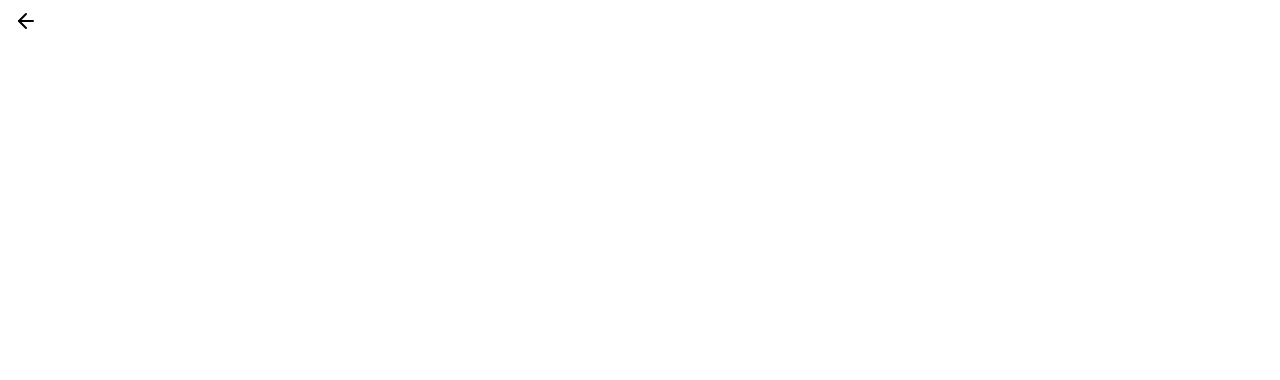
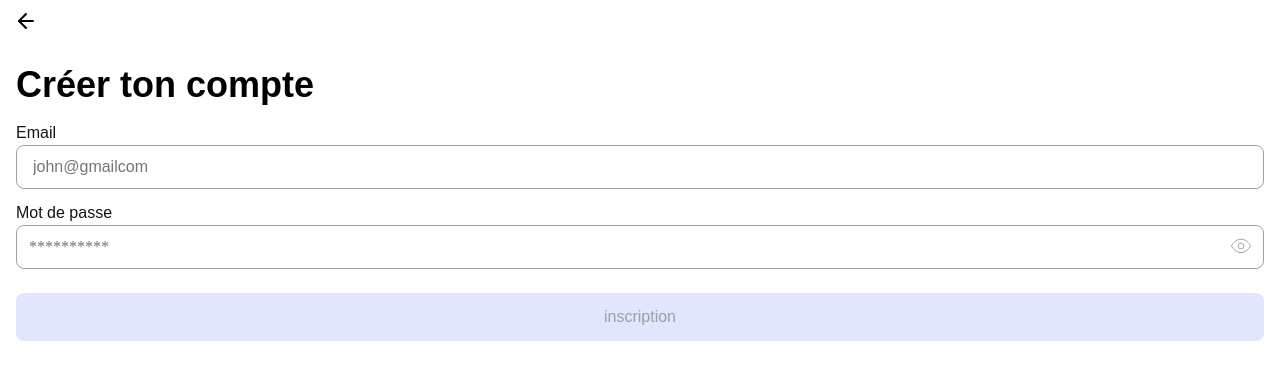
Before and after one commit to chrisnaf92i/dktiv-compet, a Next.js app in the folder frontend/: page /auth/login in a window 1280 px wide. Shown: the top 380 px of the page. Built offline with nearby package versions, Linux system fonts and the light colour scheme.

Commit message:
fix input error

```diff
--- a/frontend/package.json
+++ b/frontend/package.json
@@ -9,6 +9,8 @@
     "lint": "next lint"
   },
   "dependencies": {
+    "@types/js-cookie": "^3.0.6",
+    "js-cookie": "^3.0.5",
     "lucide-react": "^0.479.0",
     "next": "15.2.2",
     "next-cookie": "^2.8.0",
--- a/frontend/src/app/auth/login/page.tsx
+++ b/frontend/src/app/auth/login/page.tsx
@@ -1,9 +1,94 @@
-import React from 'react';
+'use client';
+import { Button } from '@/components/button';
+import { InputText, InputTextWithIcon, Label } from '@/components/input';
+// import OrSeparator from '@/components/or-separator';
+import { BodyText, H1 } from '@/components/text';
+import colors from '@/utils/colors';
+import { useRouter } from 'next/navigation';
+// import colors from '@/utils/colors';
+import React, { useState } from 'react';
+import { toast } from 'react-toastify';
+import styled from 'styled-components';
 
-export default function page() {
+export default function Page() {
+    const [email, setEmail] = useState('');
+    const [password, setPassword] = useState('');
+    const router = useRouter();
     return (
-        <main>
-            <h1></h1>
+        <main style={{ margin: '16px' }}>
+            <H1>Créer ton compte</H1>
+
+            <Form
+                onSubmit={async (e) => {
+                    e.preventDefault();
+                    try {
+                        const response = await fetch(
+                            'http://localhost:4000/api/auth/login',
+                            {
+                                method: 'POST',
+                                headers: { 'Content-Type': 'application/json' },
+                                body: JSON.stringify({
+                                    email,
+                                    password,
+                                }),
+                            },
+                        );
+                        const data = await response.json();
+                        console.log(data);
+                        toast.success("L'utilisateur a été créé avec succès");
+                        localStorage.setItem('isConnected', 'true');
+                        router.push('/');
+                    } catch {
+                        toast.error("Une erreur s'est produite");
+                    }
+                }}
+            >
+                <Label>
+                    Email
+                    <InputText
+                        onChange={(e) => {
+                            setEmail(e.target.value);
+                        }}
+                        type="email"
+                        placeholder="john@gmailcom"
+                        required
+                    />
+                </Label>
+                <Label style={{ marginBottom: '24px' }}>
+                    Mot de passe
+                    <InputTextWithIcon
+                        onChange={(e) => {
+                            setPassword(e.target.value);
+                        }}
+                        type="password"
+                        placeholder="**********"
+                        iconPath="/images/icon/Eye_light.svg"
+                    />
+                    <BodyText
+                        $type="Regular16"
+                        style={{ color: colors.terciary.grey500 }}
+                    ></BodyText>
+                </Label>
+
+                <Button
+                    $enabled={email != '' && password != ''}
+                    disabled={email == '' && password == ''}
+                    type="primary"
+                    onClick={() => {}}
+                >
+                    inscription
+                </Button>
+            </Form>
+            {/* <OrSeparator
+                margin="40px 0"
+                lineColor={colors.terciary.grey300}
+                textColor={colors.base.black}
+            /> */}
         </main>
     );
 }
+
+const Form = styled.form`
+    width: 100%;
+    box-sizing: border-box;
+`;
--- a/frontend/src/components/input.tsx
+++ b/frontend/src/components/input.tsx
@@ -9,8 +9,7 @@ export const InputText = styled.input`
     gap: 4px;
     font-size: 16px;
     padding: 12px 16px;
-    font-family: 'dm-sans';
-    width: 100%;
+    font-family: 'dm-sans', sans-serif;
     align-self: stretch;
     border: 1px solid ${colors.terciary.grey400};
     border-radius: 8px;
@@ -18,11 +17,13 @@ export const InputText = styled.input`
 `;
 
 export const Label = styled.label`
+    display: flex;
+    flex-direction: column;
+    color: ${colors.base.black};
+    font-family: 'dm-sans', sans-serif;
     width: 100%;
-    display: block;
-    color: ${colors.base.black};
-    font-family: 'dm-sans';
     font-size: 16px;
+    box-sizing: border-box;
     font-style: normal;
     font-weight: 400;
     line-height: 24px;
--- a/frontend/src/layout/header.tsx
+++ b/frontend/src/layout/header.tsx
@@ -11,8 +11,7 @@ export default function Header() {
     const navigateBack = () => {
         router.back();
     };
-    return (
-        pathname !== '' && (
+    return pathname !== '/' ? (
         <HeaderContainer>
             <div>
                 {!tabs.some((tab) => pathname === tab.page) && (
@@ -22,7 +21,8 @@ export default function Header() {
                 )}
             </div>
         </HeaderContainer>
-        )
+    ) : (
+        <></>
     );
 }
 
```
Also changed, not shown: frontend/src/app/auth/signin/page.tsx (+31 -13 lines), frontend/src/app/page.tsx (+4 -4 lines), 2 other files (tests, documents, lock files or other folders). Lines whose indentation alone changed are shown as unchanged.
